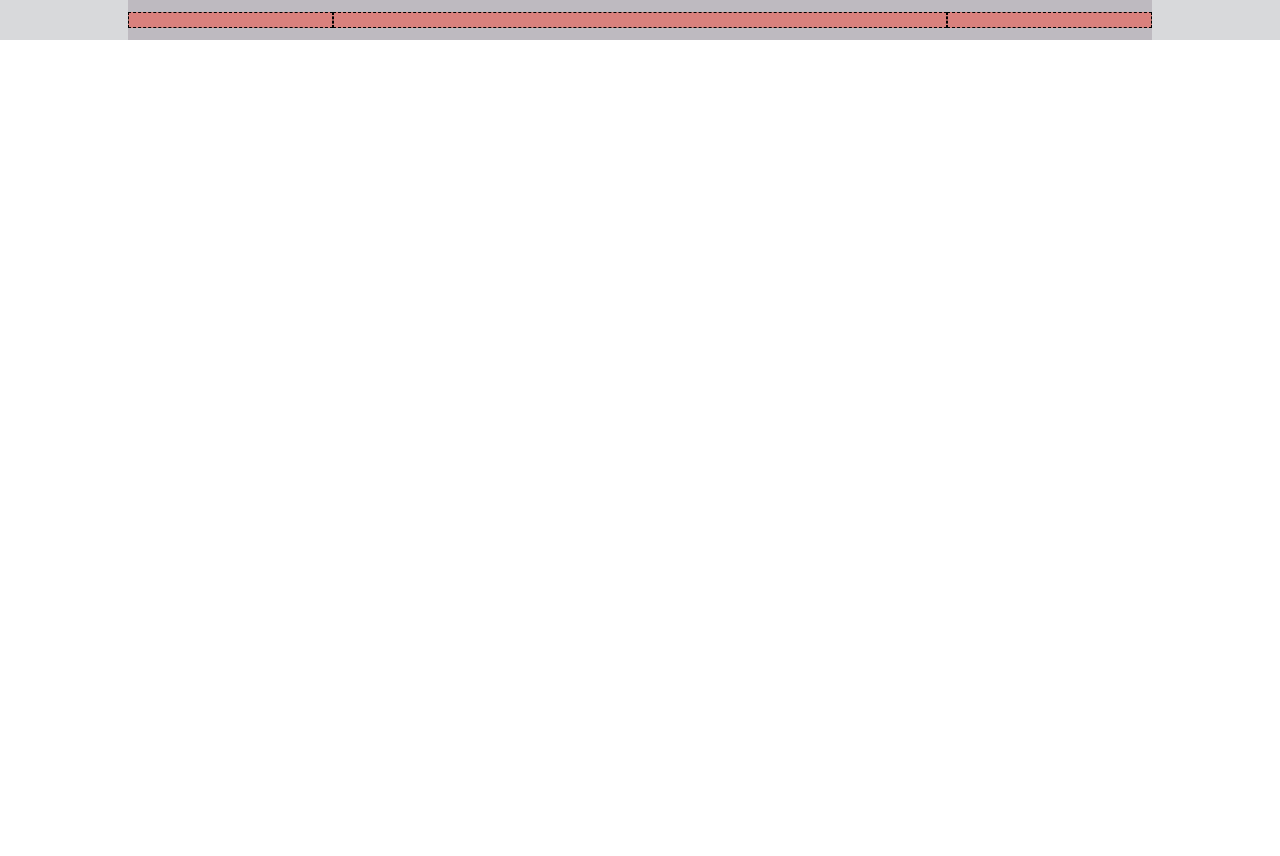
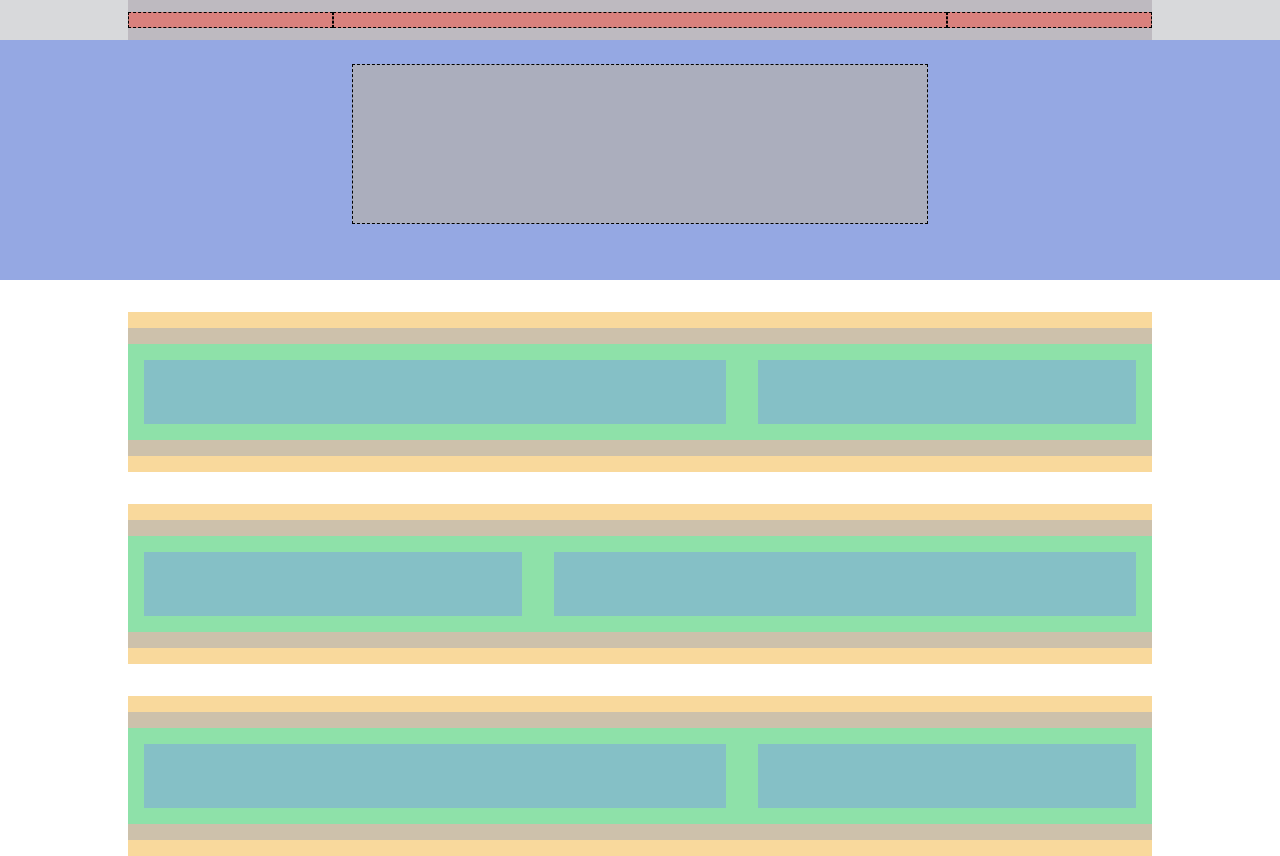
Before and after one commit to EliaBuratti/htmlcss-struttura-discord, a plain HTML site: page index.html in a window 1280 px wide. Before the commit the page ends 800 px from the top, so only its background shows below. Drawn offline with Linux system fonts and the light colour scheme.

Commit message:
add image section and main section

```diff
--- a/css/style.css
+++ b/css/style.css
@@ -37,7 +37,53 @@ header {
     width: 20%;
 }
 
-.col-6 {
+.col-4 {
+    width: 40%;
+}
+
+.col-8 {
     width: 60%;
+}
+
+
+.image {
+    background-color: rgba(149,168,227,255);
+    height: 15rem;
+    padding-top: 1.5rem;
+}
+
+.download {
+    background-color:rgba(171,174,189,255);
+    height: 10rem;
+    width: 45%;
+    margin: auto;
+    border: 1px dashed black;
+}
+
+.yellow {
+    background-color: rgba(249,217,156,255);
+    height: 10rem;
+    margin-top: 2rem;
+    padding-top: 1rem;
+}
+
+.brown {
+    background-color: rgba(205,193,171,255);
+    height: 8rem;
+}
+.brown>div {
+    background-color: rgba(142,225,169,255);
+    height: 6rem;
 
 }
+
+.card {
+    background-color: rgba(133,192,198,255);
+    height: 4rem;
+    margin: 1rem;
+}
+
+.center {
+    justify-content: space-around;
+    align-items: center;
+}
--- a/index.html
+++ b/index.html
@@ -13,13 +13,59 @@
             <div class="container header_page">
                 <div class="row">
                     <section class="col-2"></section>
-                    <section class="col-6"></section>
+                    <section class="col-8"></section>
                     <section class="col-2"></section>
                 </div>
             </div>
 
         </header>
-        <main></main>
+        <main>
+            <section  class="image" >
+                <div class="download"></div>
+            </section>
+
+            <section>
+                <div class="container yellow">
+                    <div class="row brown center ">
+                        <div class="col-8 center">
+                            <div class="card"></div>
+                        </div>
+                        <div class="col-4">
+                            <div class="card"></div>
+                        </div>
+                    </div>
+                </div>
+            </section>
+
+            <section>
+                <div class="container yellow">
+                    <div class="row brown center ">
+                        <div class="col-4 center">
+                            <div class="card"></div>
+                        </div>
+                        <div class="col-8">
+                            <div class="card"></div>
+                        </div>
+                    </div>
+                </div>
+            </section>
+
+            <section>
+                <div class="container yellow">
+                    <div class="row brown center ">
+                        <div class="col-8 center">
+                            <div class="card"></div>
+                        </div>
+                        <div class="col-4">
+                            <div class="card"></div>
+                        </div>
+                    </div>
+                </div>
+            </section>
+
+
+
+        </main>
         <footer></footer>
 
     </body>
```
